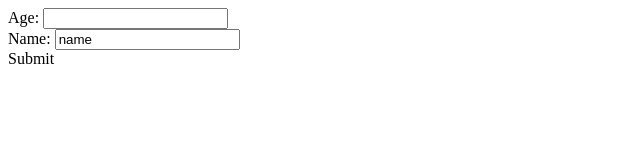
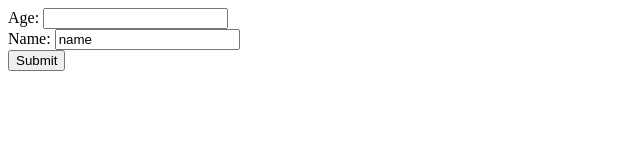
Before and after one commit to acciojob/promises-and-chains-Anna-012, a website: page main.html in a window 1280 px wide. Shown: the full height of the page, 0-640 px from the left. Drawn offline with Linux system fonts and the light colour scheme.

Commit message:
created a submission

```diff
--- a/main.html
+++ b/main.html
@@ -14,7 +14,7 @@
 		<label for="name">Name:</label>
   <input type="text" id="name" name="fname" value="name"><br>
 		 <!-- <input type="submit" value="Submit" id="btn"> -->
-		<buttton type="submit" id="btn">Submit</buttton>
+		<button type="submit" id="btn">Submit</button>
 	</form>
 
     <script type="text/javascript" src="./script.js"></script>
```
